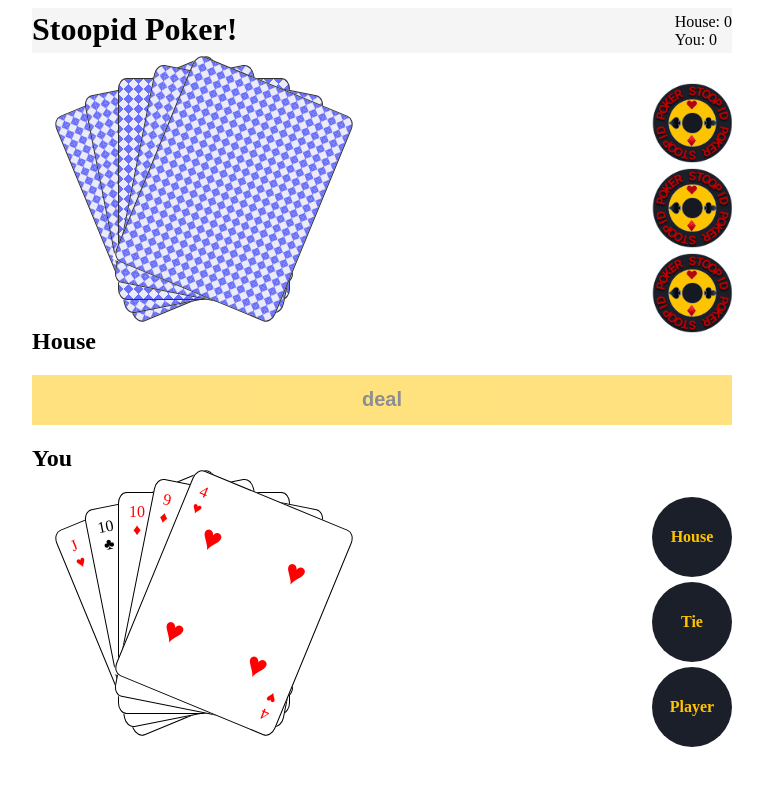
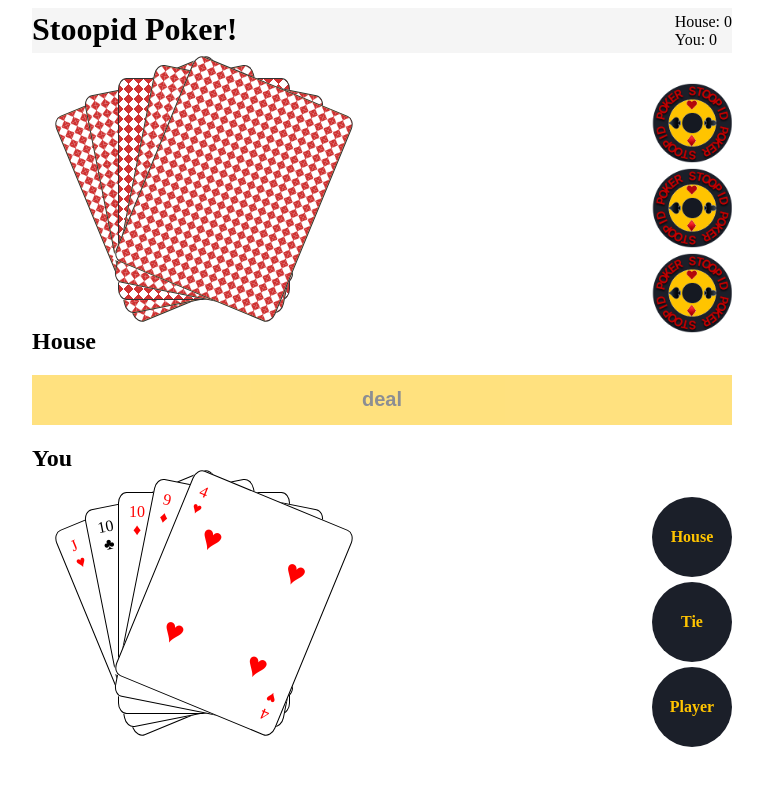
Before and after one commit to ruanha/stoopid-poker, an Angular app: page / in a window 1280 px wide. Both pictures are taken after a click on the button "deal". Shown: the top 786 px of the page, without its empty margins (258-1021 px from the left). Built offline with nearby package versions, Linux system fonts and the light colour scheme.

Commit message:
style card back to theme, red

```diff
--- a/src/app/card.component.css
+++ b/src/app/card.component.css
@@ -55,9 +55,13 @@
 }
 
 .backside {
-    background-color: #e5e5f7;
+    background-color: var(--gold);
     opacity: 0.8;
-    background-image:  linear-gradient(135deg, #444cf7 25%, transparent 25%), linear-gradient(225deg, #444cf7 25%, transparent 25%), linear-gradient(45deg, #444cf7 25%, transparent 25%), linear-gradient(315deg, #444cf7 25%, #e5e5f7 25%);
+    background-image:
+        linear-gradient(135deg, var(--red) 25%, transparent 25%),
+        linear-gradient(225deg, var(--red) 25%, transparent 25%),
+        linear-gradient(45deg, var(--red) 25%, transparent 25%),
+        linear-gradient(315deg, var(--red) 25%, white 25%);
     background-position:  10px 0, 10px 0, 0 0, 0 0;
     background-size: 10px 10px;
     background-repeat: repeat;
```
